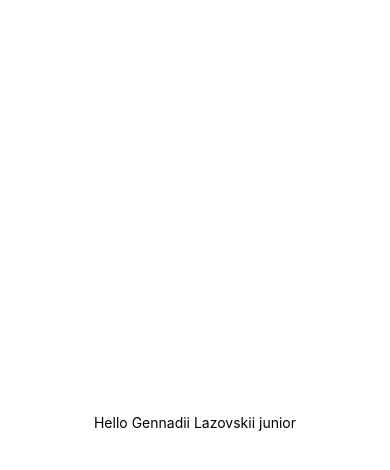
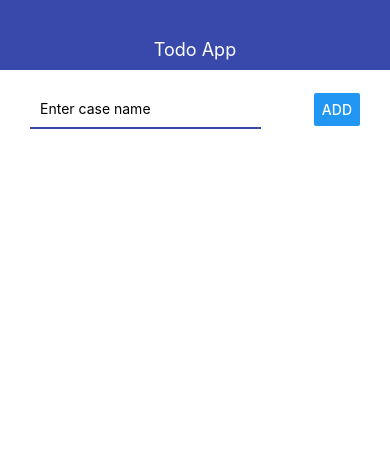
Before and after one commit to GennadiiLazovskii/mobileToDo, a React Native app: screen / in a window 390 px wide. Shown: the top 470 px of the page. Built offline with nearby package versions, Linux system fonts and the light colour scheme.

Commit message:
Add Todo mobile App

```diff
--- a/App.js
+++ b/App.js
@@ -1,20 +1,43 @@
-import { StatusBar } from 'expo-status-bar';
-import { StyleSheet, Text, View } from 'react-native';
+import React, {useState} from 'react';
+import { StyleSheet, View, FlatList } from 'react-native';
+import AddTodo from './src/AddTodo/AddTodo';
+import Navbar from './src/Navbar/Navbar';
+import Todo from './src/Todo/Todo';
+
 
 export default function App() {
+  const [todos, setTodos] = useState([]);
+
+  const addTodo = (title) => {
+
+    setTodos(prev => [...prev, {
+      id: Date.now().toString(),
+      title: title
+    }])
+  }
+
+  const removeTodo = id => {
+    setTodos(prev => prev.filter(todo => todo.id != id))
+  }
+
   return (
-    <View style={styles.container}>
-      <Text>Hello Gennadii Lazovskii junior</Text>
-      <StatusBar style="auto" />
+    <View>
+      <Navbar />
+      <View style={styles.container}>
+        <AddTodo onSubmit={addTodo} />
+        <FlatList
+        keyExtractor={item => item.id.toString()}
+        data={todos}
+        renderItem={({item}) => <Todo todo={item} onRemove={removeTodo} />}
+        />
+      </View>
     </View>
   );
 }
 
 const styles = StyleSheet.create({
   container: {
-    flex: 1,
-    backgroundColor: '#fff',
-    alignItems: 'center',
-    justifyContent: 'center',
+    paddingHorizontal: 30,
+    paddingVertical: 20
   },
 });
--- /dev/null
+++ b/src/AddTodo/AddTodo.js
@@ -0,0 +1,47 @@
+import { useState } from "react";
+import { View, StyleSheet, TextInput, Button, Alert } from "react-native";
+
+const AddTodo = ({onSubmit}) => {
+    const [value, setValue] = useState('');
+
+    const pressHandler = () => {
+        if (value.trim()) {
+            onSubmit(value)
+            setValue('')
+        } else {
+            Alert.alert('case title cannot be empty')
+        }
+    }
+
+    return (
+        <View style={styles.block}>
+            <TextInput
+            style={styles.input}
+            onChangeText={setValue}
+            value={value}
+            placeholder='Enter case name'
+            autoCorrect={false}
+            autoCapitalize="none"
+            />
+            <Button title="Add" onPress={pressHandler}/>
+        </View>
+    )
+}
+
+const styles = StyleSheet.create({
+    block: {
+        flexDirection: 'row',
+        justifyContent: 'space-between',
+        alignItems: 'center',
+        marginBottom: 15,
+    },
+    input: {
+        width: '70%',
+        padding: 10,
+        borderStyle: 'solid',
+        borderBottomWidth: 2,
+        borderBottomColor: '#3949ab'
+    }
+})
+
+export default AddTodo;
--- /dev/null
+++ b/src/Navbar/Navbar.js
@@ -0,0 +1,26 @@
+import React from "react";
+import { View, Text, StyleSheet } from "react-native";
+
+const Navbar = (props) => {
+    return (
+        <View style={styles.navbar}>
+            <Text style={styles.text}>Todo App</Text>
+        </View>
+    )
+}
+
+const styles = StyleSheet.create({
+    navbar: {
+        height: 70,
+        alignItems: 'center',
+        justifyContent: 'flex-end',
+        backgroundColor: '#3949ab',
+        paddingBottom: 10,
+    },
+    text: {
+        color: 'white',
+        fontSize: 18,
+    },
+})
+
+export default Navbar;
--- /dev/null
+++ b/src/Todo/Todo.js
@@ -0,0 +1,28 @@
+import { Text, View, StyleSheet, TouchableOpacity } from "react-native";
+
+const Todo = ({ todo, onRemove }) => {
+    return (
+        <TouchableOpacity activeOpacity={0.5}
+        onPress={() => console.log('Pressed', todo.id)}
+        onLongPress={() => onRemove(todo.id)}
+        >
+            <View style={styles.todo}>
+                <Text>{todo.title}</Text>
+            </View>
+        </TouchableOpacity>
+    )
+}
+
+const styles = StyleSheet.create({
+    todo: {
+        flexDirection: 'row',
+        alignItems: 'center',
+        padding: 15,
+        borderWidth: 1,
+        borderColor: '#eee',
+        borderRadius: 5,
+        marginBottom: 10,
+    }
+})
+
+export default Todo;
```
